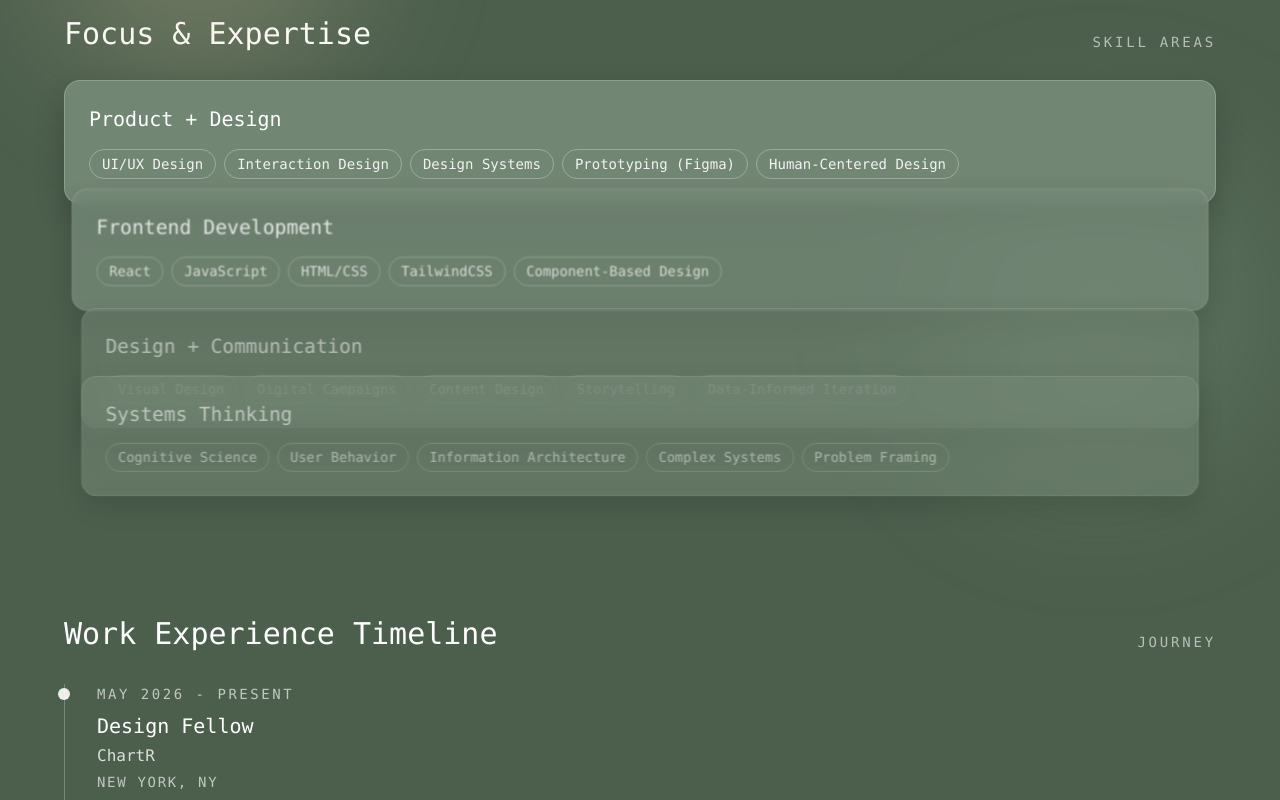
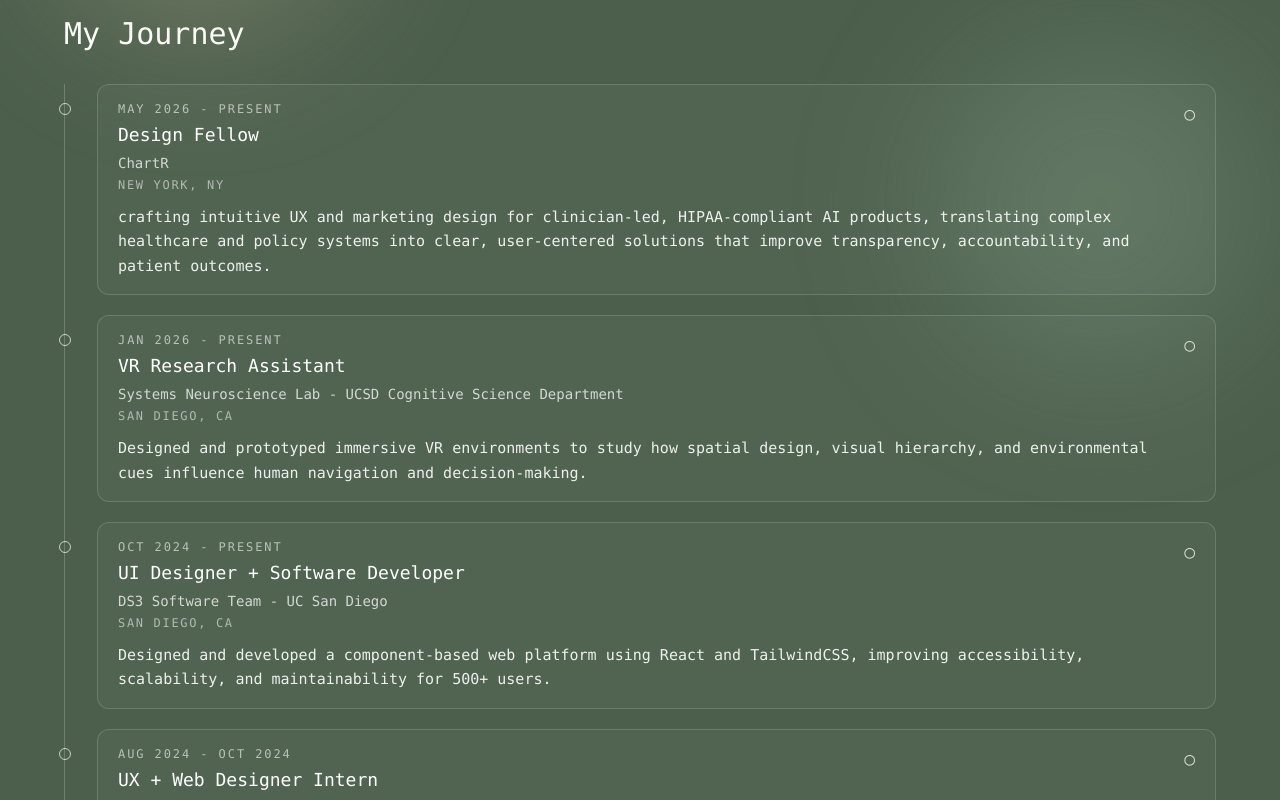
Before and after one commit to anagha166/PersonalWebsite, a React (Vite) app: page /PersonalWebsite/about in a window 1280 px wide. Shown: the part 440-1240 px from the top of the page. Built offline with nearby package versions, Linux system fonts and the light colour scheme.

Commit message:
Edits: About me edited to only be the timeline (simplicity sake), Projects page got rid of text at top, added table of contents for easy scrolling

```diff
--- a/src/Pages/AboutPage/AboutMe.tsx
+++ b/src/Pages/AboutPage/AboutMe.tsx
@@ -1,53 +1,12 @@
-import { motion, useScroll, useTransform, MotionValue } from "framer-motion";
-import { useRef, useState } from "react";
+import { motion } from "framer-motion";
+import { useState } from "react";
 import ContactMe from '../../Components/ContactMe'
 import wave1 from "/src/assets/AboutMe/Wave1.png";
 import wave2 from "/src/assets/AboutMe/Wave2.png";
 
 const AboutMe = () => {
   const [img, setImg] = useState(wave1);
-  const focusAreas = [
-    {
-      title: "Product + Design",
-      skills: [
-        "UI/UX Design",
-        "Interaction Design",
-        "Design Systems",
-        "Prototyping (Figma)",
-        "Human-Centered Design",
-      ],
-    },
-    {
-      title: "Frontend Development",
-      skills: [
-        "React",
-        "JavaScript",
-        "HTML/CSS",
-        "TailwindCSS",
-        "Component-Based Design",
-      ],
-    },
-    {
-      title: "Design + Communication",
-      skills: [
-        "Visual Design",
-        "Digital Campaigns",
-        "Content Design",
-        "Storytelling",
-        "Data-Informed Iteration",
-      ],
-    },
-    {
-      title: "Systems Thinking",
-      skills: [
-        "Cognitive Science",
-        "User Behavior",
-        "Information Architecture",
-        "Complex Systems",
-        "Problem Framing",
-      ],
-    },
-  ];
+  const [activeExperience, setActiveExperience] = useState(-1);
 
   const timeline = [
     {
@@ -97,56 +56,6 @@ const AboutMe = () => {
     },
   ];
 
-  const focusSectionRef = useRef<HTMLElement | null>(null);
-  const { scrollYProgress } = useScroll({
-    target: focusSectionRef,
-    offset: ["start end", "end start"],
-  });
-
-  const FocusStackCard = ({
-    area,
-    index,
-  }: {
-    area: (typeof focusAreas)[number];
-    index: number;
-  }) => {
-    const start = 0.16 * index;
-    const y = useTransform(
-      scrollYProgress as MotionValue<number>,
-      [start, start + 0.18],
-      [90, 0],
-    );
-    const opacity = useTransform(
-      scrollYProgress as MotionValue<number>,
-      [start * 0.92, start + 0.16],
-      [0.6, 1],
-    );
-    const scale = useTransform(
-      scrollYProgress as MotionValue<number>,
-      [start, start + 0.18],
-      [0.97, 1],
-    );
-
-    return (
-      <motion.div
-        className="sticky top-24 rounded-2xl border border-white/20 bg-[#748877]/95 backdrop-blur-sm p-5 md:p-6 shadow-[0_12px_30px_rgba(0,0,0,0.2)]"
-        style={{ y, opacity, scale, zIndex: 10 + index }}
-      >
-        <p className="text-lg md:text-xl">{area.title}</p>
-        <div className="mt-4 flex flex-wrap gap-2">
-          {area.skills.map((skill) => (
-            <span
-              key={skill}
-              className="text-xs md:text-sm border border-white/30 rounded-full px-3 py-1 text-white/90"
-            >
-              {skill}
-            </span>
-          ))}
-        </div>
-      </motion.div>
-    );
-  };
-
   return (
     <div className="flex font-mono flex-col items-center min-h-screen px-4 md:px-8 lg:px-16 py-10 md:py-14 text-white">
       <div className="w-full max-w-6xl">
@@ -162,7 +71,7 @@ const AboutMe = () => {
               alt="Anagha portrait illustration"
               className="w-full h-full object-contain z-10"
             />
-            <div className="absolute top-7 border-4 rounded-full w-[90%] h-[90%] border-[#00000] transition-shadow hover:shadow-2xl z-0" />
+            <div className="absolute top-7 border-4 rounded-full w-[90%] h-[90%] border-white/40 transition-shadow hover:shadow-2xl z-0" />
           </motion.div>
 
           <div className="text-center lg:text-left">
@@ -180,52 +89,55 @@ const AboutMe = () => {
           </div>
         </div>
 
-        <section ref={focusSectionRef} className="mt-16 md:mt-20">
-          <div className="flex items-end justify-between gap-4">
-            <h2 className="text-2xl md:text-3xl">Focus & Expertise</h2>
-            <p className="text-xs md:text-sm uppercase tracking-[0.2em] text-white/60">
-              Skill Areas
-            </p>
-          </div>
-          <div className="mt-7 pb-24 md:pb-32">
-            {focusAreas.map((area, index) => (
-              <div
-                key={area.title}
-                className={index === 0 ? "" : "-mt-10 md:-mt-14"}
-              >
-                <FocusStackCard area={area} index={index} />
-              </div>
-            ))}
-          </div>
-        </section>
-
         <section className="mt-16 md:mt-20 pb-6">
           <div className="flex items-end justify-between gap-4">
-            <h2 className="text-2xl md:text-3xl">Work Experience Timeline</h2>
-            <p className="text-xs md:text-sm uppercase tracking-[0.2em] text-white/60">
-              Journey
-            </p>
+            <h2 className="text-2xl md:text-3xl">My Journey</h2>
           </div>
-          <div className="mt-8 border-l border-white/25 pl-6 md:pl-8 space-y-8">
-            {timeline.map((entry) => (
-              <div key={`${entry.period}-${entry.role}`} className="relative">
-                <div className="absolute -left-[1.95rem] md:-left-[2.45rem] top-1 w-3 h-3 rounded-full bg-white/90" />
-                <p className="text-xs md:text-sm uppercase tracking-[0.18em] text-white/65">
-                  {entry.period}
-                </p>
-                <h3 className="mt-2 text-lg md:text-xl">{entry.role}</h3>
-                <p className="mt-1 text-sm md:text-base text-white/80">
-                  {entry.company}
-                </p>
-                <p className="mt-1 text-xs md:text-sm uppercase tracking-[0.12em] text-white/65">
-                  {entry.location}
-                </p>
-                <ul className="mt-3 space-y-2 text-sm md:text-base text-white/90">
-                  {entry.points.map((point) => (
-                    <li key={point}>{point}</li>
-                  ))}
-                </ul>
-              </div>
+          <div className="mt-8 border-l border-white/20 pl-5 md:pl-8">
+            {timeline.map((entry, index) => (
+              <motion.div
+                key={`${entry.period}-${entry.role}`}
+                className="relative pb-4 md:pb-5"
+                onHoverStart={() => setActiveExperience(index)}
+                onHoverEnd={() => setActiveExperience(-1)}
+                layout
+                transition={{ type: "spring", stiffness: 260, damping: 28, mass: 0.7 }}
+              >
+                <div
+                  className={`absolute -left-[1.625rem] md:-left-[2.375rem] top-[1.18rem] h-3 w-3 rounded-full border border-white/70 ${
+                    activeExperience === index ? "bg-white" : "bg-transparent"
+                  }`}
+                />
+                <motion.div
+                  layout
+                  className={`w-full text-left rounded-xl border px-4 py-4 md:px-5 md:py-4 transition-colors ${
+                    activeExperience === index
+                      ? "border-white/35 bg-white/[0.08]"
+                      : "border-white/15 bg-white/[0.03]"
+                  }`}
+                  animate={{ y: activeExperience === index ? -2 : 0 }}
+                  transition={{ type: "spring", stiffness: 280, damping: 24 }}
+                >
+                  <div className="flex items-start justify-between gap-4">
+                    <div>
+                      <p className="text-[11px] md:text-xs uppercase tracking-[0.16em] text-white/60">
+                        {entry.period}
+                      </p>
+                      <h3 className="mt-1 text-base md:text-lg">{entry.role}</h3>
+                      <p className="mt-1 text-sm text-white/75">{entry.company}</p>
+                      <p className="mt-1 text-[11px] md:text-xs uppercase tracking-[0.14em] text-white/55">
+                        {entry.location}
+                      </p>
+                      <p className="mt-3 text-sm md:text-[15px] text-white/90 leading-relaxed">
+                        {entry.points[0]}
+                      </p>
+                    </div>
+                    <span className="text-lg leading-none text-white/75 pt-1">
+                      {activeExperience === index ? "●" : "○"}
+                    </span>
+                  </div>
+                </motion.div>
+              </motion.div>
             ))}
           </div>
         </section>
--- a/src/Pages/ProjectsPage/Projects.tsx
+++ b/src/Pages/ProjectsPage/Projects.tsx
@@ -1,14 +1,5 @@
-import { useState } from "react";
+import { useEffect, useState } from "react";
 import { motion } from "framer-motion";
-import { IoLogoFigma } from "react-icons/io5";
-import { FaJava } from "react-icons/fa";
-import { FaPython } from "react-icons/fa";
-import { BiLogoBlender } from "react-icons/bi";
-import { SiCanva } from "react-icons/si";
-import { FaReact } from "react-icons/fa";
-import { FaHtml5 } from "react-icons/fa6";
-import { FaCss3Alt } from "react-icons/fa";
-import { FaWordpress } from "react-icons/fa";
 import annu from "/src/assets/Projects/Annu.png";
 import ascend from "/src/assets/Projects/Ascendtials.png";
 import consulting from "/src/assets/Projects/Consulting.png";
@@ -29,6 +20,13 @@ import { projectsData, ProjectData } from "../../Utils/projectData";
 const Projects = () => {
   const [selectedProject, setSelectedProject] = useState<ProjectData | null>(null);
   const [isModalOpen, setIsModalOpen] = useState(false);
+  const [activeSection, setActiveSection] = useState("uiux-design");
+  const tableOfContents = [
+    { id: "uiux-design", label: "UI/UX Design" },
+    { id: "modeling-3d", label: "3D Modeling" },
+    { id: "hardware-projects", label: "Hardware" },
+    { id: "art-design-2d", label: "2D Art + Design" },
+  ];
 
   const openModal = (projectId: string) => {
     const project = projectsData.find(p => p.id === projectId);
@@ -42,6 +40,36 @@ const Projects = () => {
     setIsModalOpen(false);
     setSelectedProject(null);
   };
+
+  useEffect(() => {
+    const sectionElements = tableOfContents
+      .map((item) => document.getElementById(item.id))
+      .filter((element): element is HTMLElement => element !== null);
+
+    if (sectionElements.length === 0) return;
+
+    const updateActiveSection = () => {
+      const triggerLine = window.innerHeight * 0.32;
+      let nextActive = sectionElements[0].id;
+
+      for (const section of sectionElements) {
+        if (section.getBoundingClientRect().top <= triggerLine) {
+          nextActive = section.id;
+        }
+      }
+
+      setActiveSection(nextActive);
+    };
+
+    updateActiveSection();
+    window.addEventListener("scroll", updateActiveSection, { passive: true });
+    window.addEventListener("resize", updateActiveSection);
+
+    return () => {
+      window.removeEventListener("scroll", updateActiveSection);
+      window.removeEventListener("resize", updateActiveSection);
+    };
+  }, [tableOfContents]);
 
 
   const project = (
@@ -86,53 +114,56 @@ const Projects = () => {
   };
 
   return (
-    <div className="mt-15 px-4 md:px-4 lg:px-16">
+    <div className="relative mt-15 px-4 md:px-4 lg:px-16 overflow-hidden">
+      <motion.img
+        src={lizard}
+        alt=""
+        aria-hidden="true"
+        className="pointer-events-none absolute z-0 w-28 md:w-36 lg:w-44 opacity-70"
+        animate={{
+          x: ["8vw", "72vw", "58vw", "18vw", "8vw"],
+          y: ["18vh", "26vh", "62vh", "72vh", "18vh"],
+          rotate: [0, 8, -10, 4, 0],
+        }}
+        transition={{
+          duration: 36,
+          repeat: Infinity,
+          ease: "linear",
+        }}
+      />
+      <div className="fixed right-8 xl:right-10 top-1/2 -translate-y-1/2 font-mono z-40 hidden lg:block">
+        <p className="text-[10px] uppercase tracking-[0.2em] text-white/55 mb-4">Contents</p>
+        <nav className="relative pl-5 flex flex-col gap-4">
+          <div className="absolute left-1.5 top-1 bottom-1 w-px bg-white/20" />
+          {tableOfContents.map((item) => (
+            <a
+              key={item.id}
+              href={`#${item.id}`}
+              className={`relative text-xs tracking-[0.08em] transition-colors ${
+                activeSection === item.id ? "text-white" : "text-white/55 hover:text-white/85"
+              }`}
+            >
+              <span
+                className={`absolute -left-[16px] top-[5px] h-2.5 w-2.5 rounded-full transition-colors ${
+                  activeSection === item.id ? "bg-white" : "bg-white/35"
+                }`}
+              />
+              {item.label}
+            </a>
+          ))}
+        </nav>
+      </div>
+      <div className="relative z-10 w-full max-w-7xl mx-auto mt-8 lg:mt-12 mb-12 lg:mb-20 flex gap-6 md:gap-8 lg:gap-10">
         <motion.div
-        className="bg-[#748877]/95 text-white font-mono w-full max-w-6xl mx-auto my-8 md:my-16 lg:my-10 rounded-4xl p-6 md:p-8 lg:p-12 flex-col justify-center border border-white/10 shadow-xl"
-        initial={{ opacity: 0, y: 24 }}
-        whileInView={{ opacity: 1, y: 0 }}
-        viewport={{ once: true, amount: 0.2 }}
-        transition={{ duration: 0.55 }}
-      >
-        <div className="flex flex-col lg:flex-row justify-center items-center gap-8 lg:gap-20">
-          <h1 className="text-3xl md:text-2xl lg:text-3xl text-center lg:text-left">cd my-projects</h1>
-          <div className="text-sm md:text-base lg:text-lg mt-4 lg:mt-8 w-full lg:w-[45vw] pt-4">
-            Over the years, I've gained so many invaluable experiences and
-            chances to follow my passions. <br className="pt-4" />
-            <p className="text-smmd:text-base lg:text-lg w-full lg:w-[40vw] pt-4">
-              Here are some memorable projects that have stuck with me—but
-              there's still so much more to be done. I'm currently working on
-              new projects that I can't wait to share soon!
-            </p>
-            <div className="mt-6 lg:mt-8 pb-6 lg:pb-8 flex flex-col sm:flex-row items-start sm:items-center gap-4">
-              <p className="mr-2 text-lg md:text-xl lg:text-2xl">Skills:</p>
-              <div className="flex flex-wrap gap-3 text-2xl md:text-3xl lg:text-4xl">
-                <IoLogoFigma className="hover:scale-120" />
-                <FaJava className="hover:scale-120" />
-                <FaPython className="hover:scale-120" />
-                <BiLogoBlender className="hover:scale-120" />
-                <SiCanva className="hover:scale-120" />
-                <FaReact className="hover:scale-120" />
-                <FaHtml5 className="hover:scale-120" />
-                <FaCss3Alt className="hover:scale-120" />
-                <FaWordpress className="hover:scale-120" />
-              </div>
-            </div>
-          </div>
-        </div>
-      </motion.div>
-      <div className="flex justify-center">
-        <img className="max-w-full h-[10vw] floating-lizard" src={lizard} alt="" />
-      </div>
-      <motion.div
-        className="text-white font-mono w-full max-w-6xl mx-auto rounded-4xl mt-16 lg:mt-36 px-6 md:px-12 lg:px-36 py-12 lg:py-20 flex-col justify-end align-end items-center mb-12 lg:mb-20 border border-white/10 shadow-2xl"
+          className="text-white font-mono flex-1 min-w-0 rounded-4xl px-6 md:px-12 lg:px-20 md:pr-28 lg:pr-40 py-12 lg:py-20 "
           initial={{ opacity: 0, y: 24 }}
           whileInView={{ opacity: 1, y: 0 }}
           viewport={{ once: true, amount: 0.1 }}
           transition={{ duration: 0.65 }}
         >
           <motion.div
-          className="flex flex-col gap-4 py-8 lg:py-12"
+            id="uiux-design"
+            className="flex flex-col gap-4 py-8 lg:py-12 scroll-mt-28"
             initial={{ opacity: 0, y: 20 }}
             whileInView={{ opacity: 1, y: 0 }}
             viewport={{ once: true, amount: 0.2 }}
@@ -185,7 +216,8 @@ const Projects = () => {
           </div>
         </motion.div>
           <motion.div
-          className="flex flex-col gap-4 py-8 lg:py-12"
+          id="modeling-3d"
+          className="flex flex-col gap-4 py-8 lg:py-12 scroll-mt-28"
           initial={{ opacity: 0, y: 20 }}
           whileInView={{ opacity: 1, y: 0 }}
           viewport={{ once: true, amount: 0.2 }}
@@ -211,7 +243,8 @@ const Projects = () => {
           </div>
         </motion.div>
           <motion.div
-          className="flex flex-col gap-4 py-8 lg:py-12"
+          id="hardware-projects"
+          className="flex flex-col gap-4 py-8 lg:py-12 scroll-mt-28"
           initial={{ opacity: 0, y: 20 }}
           whileInView={{ opacity: 1, y: 0 }}
           viewport={{ once: true, amount: 0.2 }}
@@ -234,7 +267,8 @@ const Projects = () => {
           </div>
         </motion.div>
           <motion.div
-          className="flex flex-col gap-4 py-8 lg:py-12"
+          id="art-design-2d"
+          className="flex flex-col gap-4 py-8 lg:py-12 scroll-mt-28"
           initial={{ opacity: 0, y: 20 }}
           whileInView={{ opacity: 1, y: 0 }}
           viewport={{ once: true, amount: 0.2 }}
@@ -277,6 +311,7 @@ const Projects = () => {
           </div>
           </motion.div>
         </motion.div>
+      </div>
 
       {/* Project Modal */}
       <ProjectModal
```
Lines whose indentation alone changed are shown as unchanged.
